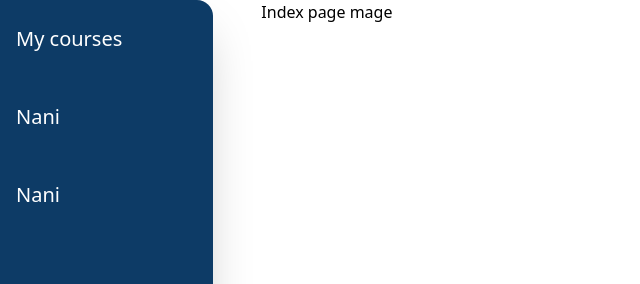
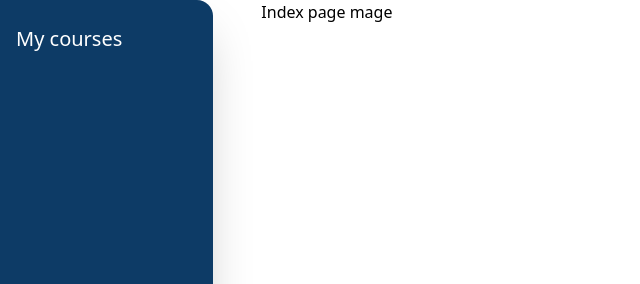
Before and after one commit to BenSheep/Client, a Next.js app: page /app in a window 1280 px wide. Shown: the top 284 px of the page, without its empty margins (0-640 px from the left). Built offline with nearby package versions, Linux system fonts and the light colour scheme.

Commit message:
:bug: Fixed bug and minor refactoring

```diff
--- a/components/AppLayout.js
+++ b/components/AppLayout.js
@@ -19,16 +19,8 @@ const AppLayout = props => (
               </a>
             </Link>
           </li>
-          <li className="py-2 text-white text-xl">
-            <a className="p-4 block w-full hover:rounded-md hover:bg-light-blue hover:cursor-pointer">
-              Nani
-            </a>
-          </li>
-          <li className="py-2 text-white text-xl">
-            <a className="p-4 block w-full hover:rounded-md hover:bg-light-blue hover:cursor-pointer">
-              Nani
-            </a>
-          </li>
+          <li className="py-2 text-white text-xl"></li>
+          <li className="py-2 text-white text-xl"></li>
         </ul>
       </nav>
     </div>
--- a/components/CourseCard.js
+++ b/components/CourseCard.js
@@ -57,15 +57,10 @@ const CourseCard = ({ course }) => {
             </p>
           </div>
           {isCollapsed ? (
-            <div
-              className="container w-full flex flex-wrap flex-row mx-auto py-4"
-              data-test="schedule-container"
-            >
             <CollapsedScheduleContent
               days={days}
               schedule={course.schedule}
             ></CollapsedScheduleContent>
-            </div>
           ) : null}
         </div>
       </div>
@@ -102,7 +97,12 @@ const createDaysObjects = schedule => {
 }
 
 const CollapsedScheduleContent = props => {
-  return props.days.map(day => (
+  return (
+    <div
+      className="container w-full flex flex-wrap flex-row mx-auto py-4"
+      data-test="schedule-container"
+    >
+      {props.days.map(day => (
         <div
           key={day.day}
           className="mx-4 md:mx-0 py-2 md:py-2 flex-col w-full xl:w-1/5 md:text-center"
@@ -121,7 +121,9 @@ const CollapsedScheduleContent = props => {
             </p>
           ) : null}
         </div>
-  ))
+      ))}
+    </div>
+  )
 }
 
 /**
--- a/components/Header.js
+++ b/components/Header.js
@@ -15,7 +15,7 @@ export default class Header extends Component {
   render() {
     const { showBurgerMenuLinks } = this.state
     return (
-      <nav className="relative flex items-center justify-between flex-wrap shadow-lg p-6 lg:pl-12 lg:pr-12">
+      <nav className="min-h-5em relative flex items-center justify-between flex-wrap shadow-lg p-6 lg:pl-12 lg:pr-12">
         <div className="flex items-center flex-shrink-0 mr-6">
           <Link href="/">
             <a>
--- a/components/forms/SignUpForm.js
+++ b/components/forms/SignUpForm.js
@@ -34,7 +34,6 @@ export default class SignUpForm extends React.Component {
           this.setState({ error: res.data.errors[0] })
           return
         }
-        this.setState({ error: null })
         onLogIn(email, password).then(res => {
           const { token } = res.data.data.login
           onSuccess(token)
@@ -78,7 +77,7 @@ export default class SignUpForm extends React.Component {
                 </p>
               )}
               <button
-                className="mt-12 md:py-6 w-4/5 cta-lg text-xl uppercase testButton"
+                className="mt-12 md:py-6 w-4/5 cta-lg text-xl uppercase"
                 data-test="submit"
                 type="submit"
                 disabled={isSubmitting}
--- a/styles/main.css
+++ b/styles/main.css
@@ -10,19 +10,9 @@
   --main-orange: #ee964b;
 }
 
-nav {
-  min-height: 5em;
-}
-
-ul li a:hover {
-  cursor: pointer;
-}
-
 ul>li:first-of-type>a {
   border-top-right-radius: 1rem;
 }
-
-.testButton {}
 
 @keyframes gradient {
   0% {
--- a/tailwind.config.js
+++ b/tailwind.config.js
@@ -19,6 +19,9 @@ module.exports = {
   plugins: [
     plugin(({ addUtilities }) => {
       const newUtilities = {
+        '.min-h-5em': {
+          'min-height': '5em',
+        },
         '.orange-gradient': {
           background: 'linear-gradient(120deg, #ee964b 0%, #f4d35e 100%)',
           transition: 'all .4s ease-out',
```
Also changed, not shown: 1 other file (tests, documents, lock files or other folders). Lines whose indentation alone changed are shown as unchanged.
